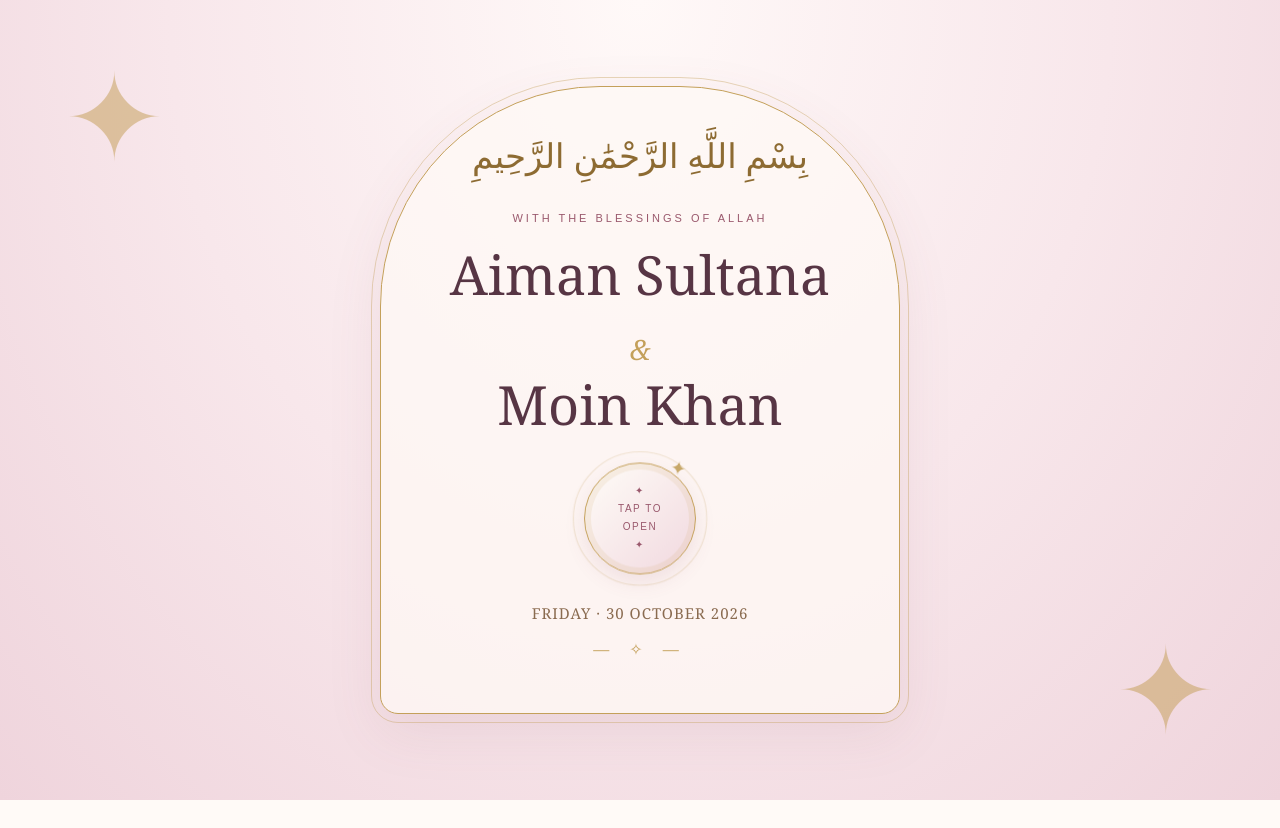
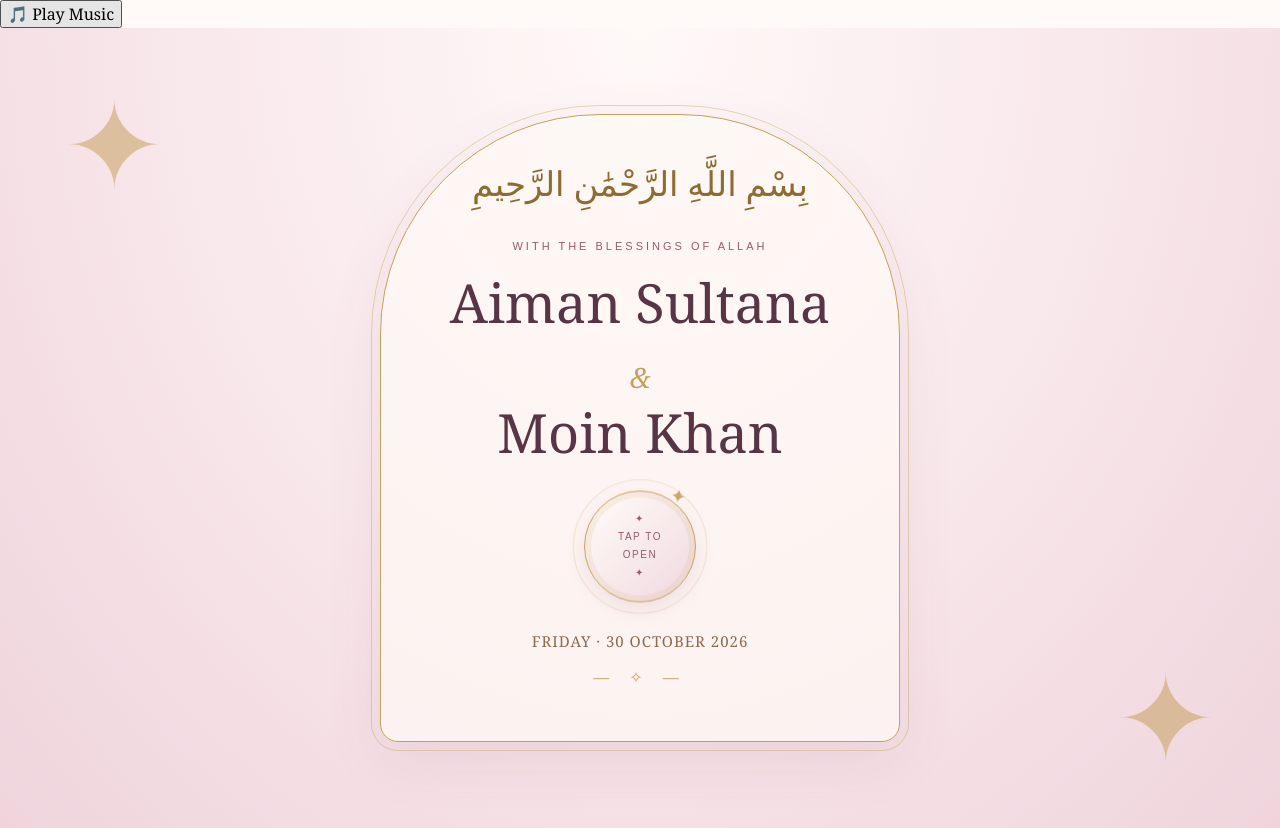
Before and after one commit to banukulsum796-bot/Aiman-moin-invitation, a plain HTML site: page index.html in a window 1280 px wide. Before the commit the page ends 800 px from the top, so only its background shows below. Drawn offline with Linux system fonts and the light colour scheme.

Commit message:
Update index.html

```diff
--- a/index.html
+++ b/index.html
@@ -25,6 +25,33 @@
 @media(max-width:360px){.person-row{grid-template-columns:1fr}.art-frame{max-width:220px;margin:auto;width:100%}.info{text-align:center}}
 </style></head>
 <body>
+
+<audio id="weddingMusic" loop>
+  <source src="music.mp3" type="audio/mpeg">
+</audio>
+
+<button onclick="toggleMusic()" id="musicButton">
+  🎵 Play Music
+</button>
+
+  <script>
+  const music = document.getElementById("weddingMusic");
+  const button = document.getElementById("musicButton");
+
+  function toggleMusic() {
+    if (music.paused) {
+      music.play().then(() => {
+        button.textContent = "⏸ Pause Music";
+      }).catch(() => {
+        button.textContent = "🎵 Tap to Play";
+      });
+    } else {
+      music.pause();
+      button.textContent = "🎵 Play Music";
+    }
+  }
+</script>
+
 <section class="cover" id="cover"><div class="cover-inner fade">
 <p class="bismillah">بِسْمِ اللَّهِ الرَّحْمَٰنِ الرَّحِيمِ</p><div class="eyebrow">With the blessings of Allah</div>
 <div class="names">Aiman Sultana<br><span class="amp">&amp;</span><br>Moin Khan</div>
```
